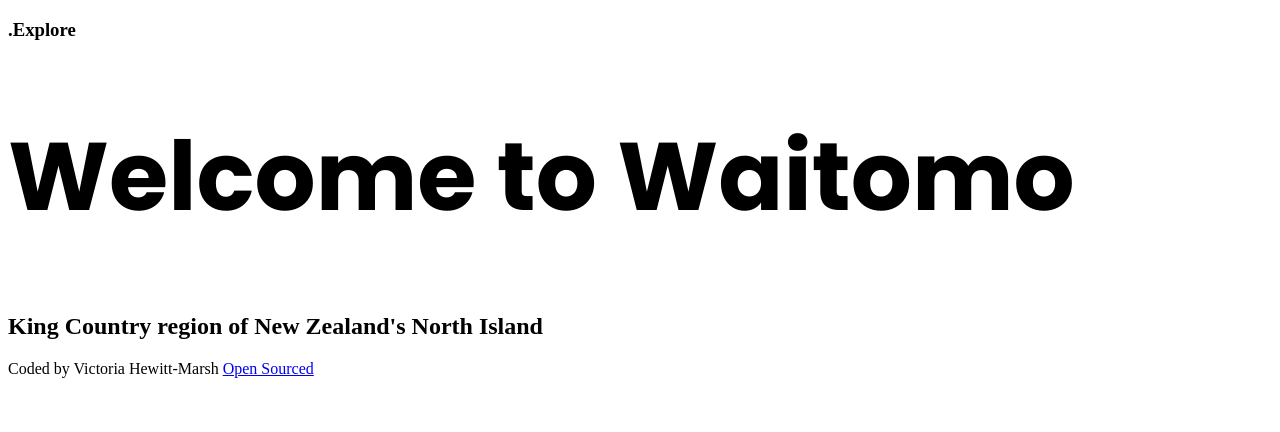
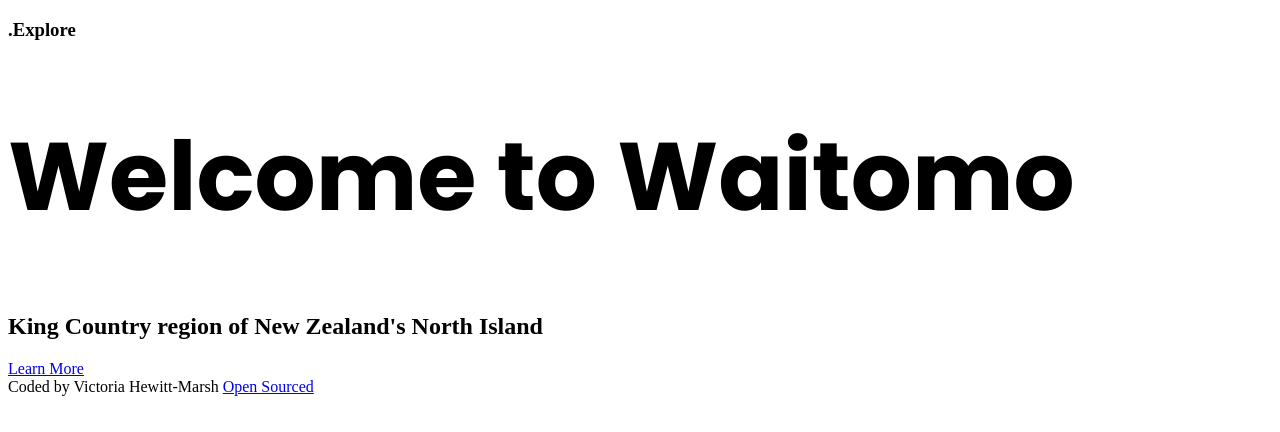
Before and after one commit to hewittmv/project, a plain HTML site: page index.html in a window 1280 px wide. Drawn offline with Linux system fonts and the light colour scheme.

Commit message:
Add link content

```diff
--- a/index.html
+++ b/index.html
@@ -16,7 +16,7 @@
     <h3>.Explore</h3>
     <h1>Welcome to Waitomo</h1>
     <h2>King Country region of New Zealand's North Island</h2>
-    <a href="#more"></a>
+    <a href="#more">Learn More</a>
     <footer>
       Coded by Victoria Hewitt-Marsh
       <a href="https://github.com/hewittmv/project" target="_blank"
```
